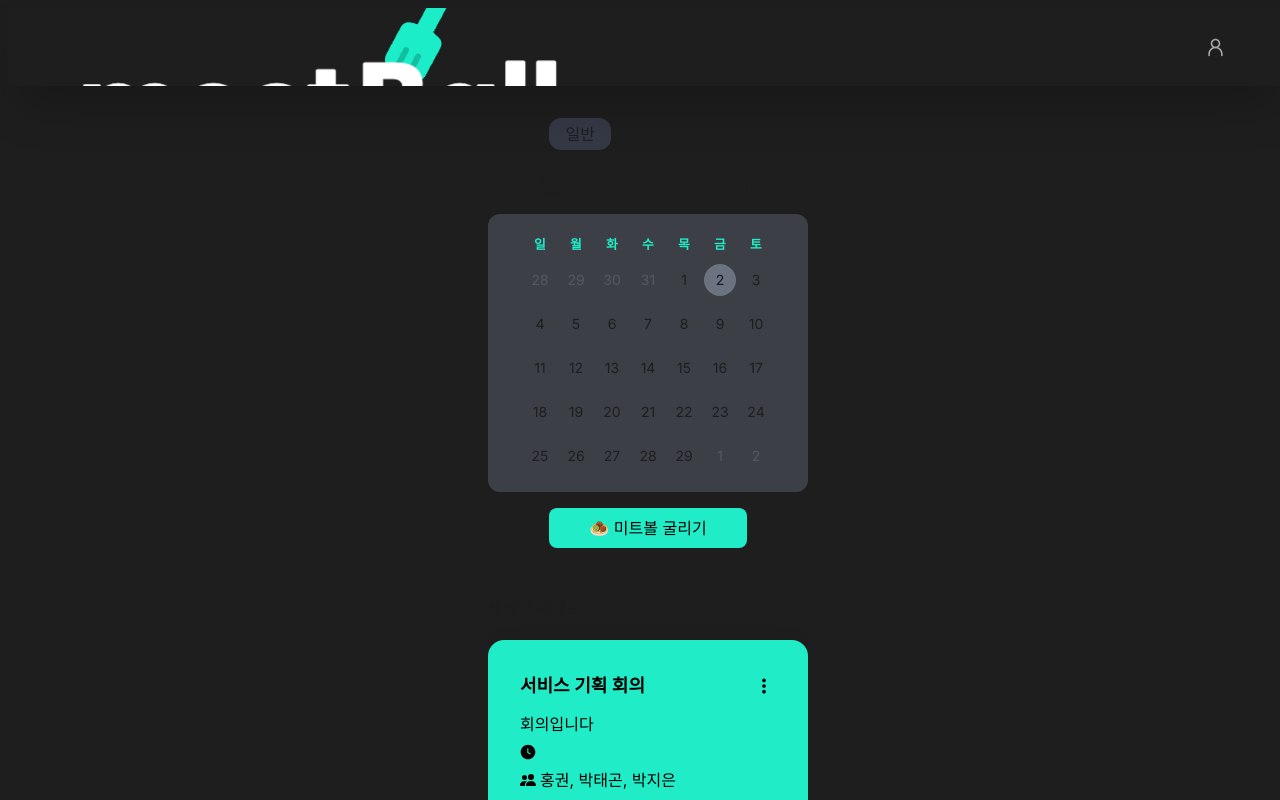
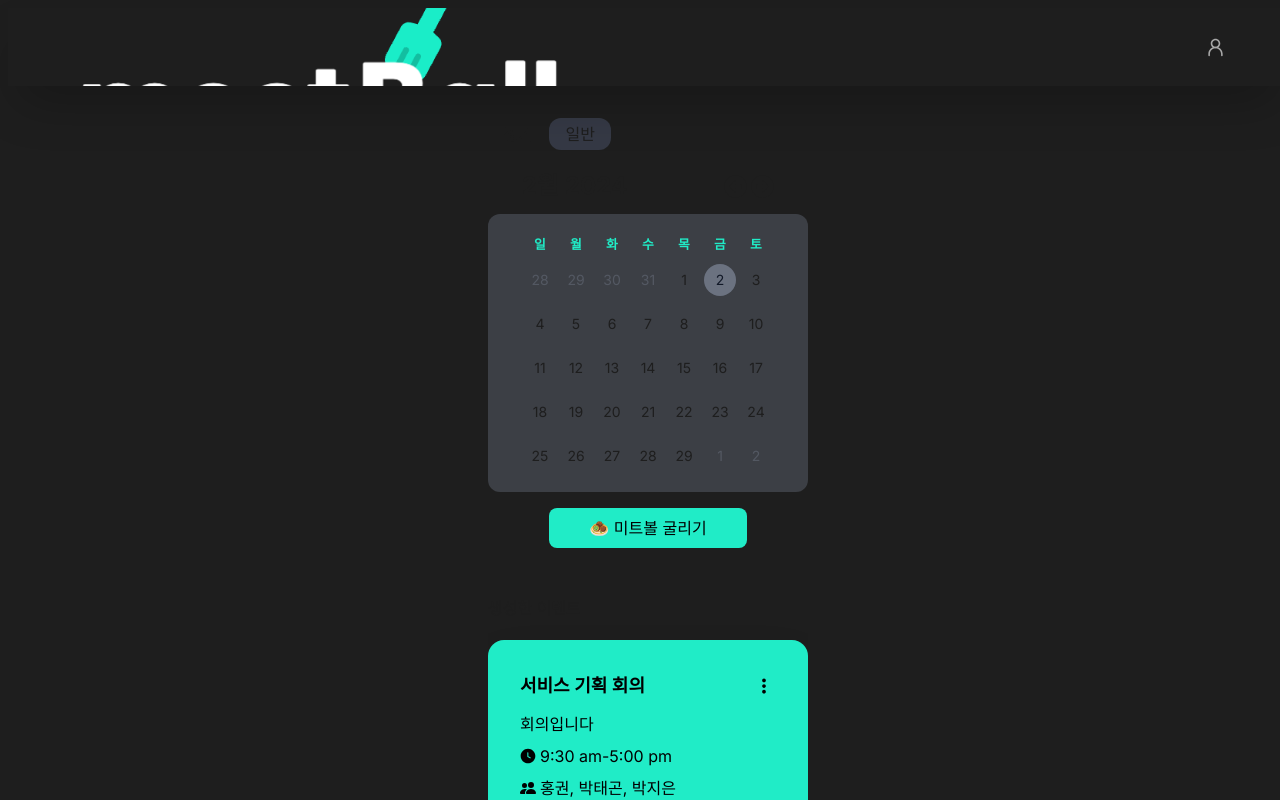
Before and after one commit to jieun0824/meet-ball, a Next.js app: page / in a window 1280 px wide. Shown: the top 800 px of the page. Built offline with nearby package versions, Linux system fonts and the light colour scheme.

Commit message:
fix: data fetching

```diff
--- a/public/data/scheduleData.json
+++ b/public/data/scheduleData.json
@@ -6,12 +6,7 @@
     "manager_id": 1,
     "participants": ["홍권", "박태곤", "박지은"],
     "description": "회의입니다",
-    "time_range": {
-      "start-hour": 9,
-      "start-min": 30,
-      "end-hour": 17,
-      "end-min": 0
-    }
+    "time_range": ["9", "30", "17", "00"]
   },
   {
     "meet_id": 2,
@@ -20,12 +15,7 @@
     "manager_id": 1,
     "participants": ["홍권", "박태곤", "박지은"],
     "description": "회의입니다",
-    "time_range": {
-      "start-hour": 8,
-      "start-min": 30,
-      "end-hour": 17,
-      "end-min": 30
-    }
+    "time_range": ["8", "30", "17", "30"]
   },
   {
     "meet_id": 3,
@@ -34,12 +24,7 @@
     "manager_id": 1,
     "participants": ["홍권", "박태곤", "박지은"],
     "description": "회의입니다",
-    "time_range": {
-      "start-hour": 6,
-      "start-min": 0,
-      "end-hour": 21,
-      "end-min": 0
-    }
+    "time_range": ["6", "0", "21", "0"]
   },
   {
     "meet_id": 4,
@@ -48,11 +33,6 @@
     "manager_id": 1,
     "participants": ["홍권", "박태곤", "박지은"],
     "description": "회의입니다",
-    "time_range": {
-      "start-hour": 9,
-      "start-min": 30,
-      "end-hour": 5,
-      "end-min": 0
-    }
+    "time_range": ["9", "30", "5", "0"]
   }
 ]
--- a/src/app/(main)/page.tsx
+++ b/src/app/(main)/page.tsx
@@ -3,7 +3,7 @@ import EventButton from '@/components/button/event-button';
 import MainCarousel from '@/components/card/main-carousel';
 
 async function fetchData() {
-  const res = await fetch('http://localhost:3001/api/meets', {
+  const res = await fetch('http://localhost:3000/api/meets', {
     next: { tags: ['schedules'] }, //for revalidating
   });
   const { schedules } = await res.json();
--- a/src/components/card/main-card.tsx
+++ b/src/components/card/main-card.tsx
@@ -5,7 +5,7 @@ import { ClockIcon, MoreIcon, PeopleIcon } from '../icon';
 type mainCardProps = {
   meetName: string;
   description: string;
-  meetTime: string;
+  meetTime: string[];
   participants: string[];
   num: number;
 };
@@ -17,6 +17,17 @@ export default function MainCard({
   participants,
   num,
 }: mainCardProps) {
+  function formatTimeRangeWithPeriod(timeRange: string[]) {
+    const formattedHour = (hour: string) =>
+      (parseInt(hour) % 12 || 12).toString();
+    const period = (hour: string) => (parseInt(hour) >= 12 ? 'pm' : 'am');
+    const [startHour, startMin, endHour, endMin] = timeRange;
+    const startTime = `${formattedHour(startHour)}:${startMin} ${period(startHour)}`;
+    const endTime = `${formattedHour(endHour)}:${endMin} ${period(endHour)}`;
+
+    return `${startTime}-${endTime}`;
+  }
+
   return (
     <div className={`bg-pointColor p-8 w-80 rounded-2xl text-black shadow-2xl`}>
       <div className="flex justify-between items-center mb-3">
@@ -27,7 +38,7 @@ export default function MainCard({
       <div>
         <div className="flex items-center mb-2">
           <ClockIcon color="black" className="mr-1" />
-          {meetTime}
+          <span>{formatTimeRangeWithPeriod(meetTime)}</span>
         </div>
         <div className="flex items-center">
           <PeopleIcon color="black" className="mr-1" />
--- a/src/components/card/main-carousel.tsx
+++ b/src/components/card/main-carousel.tsx
@@ -11,8 +11,9 @@ type scheduleData = {
   manager_id: number;
   participants: string[];
   description: string;
-  time_range: object;
+  time_range: string[];
 };
+
 export default function MainCarousel({
   title,
   data,
@@ -40,7 +41,7 @@ export default function MainCarousel({
               key={`side_num_${i}`}
               meetName={schedule.title}
               description={schedule.description}
-              meetTime=""
+              meetTime={schedule.time_range}
               participants={schedule.participants}
               num={i}
             />
```
